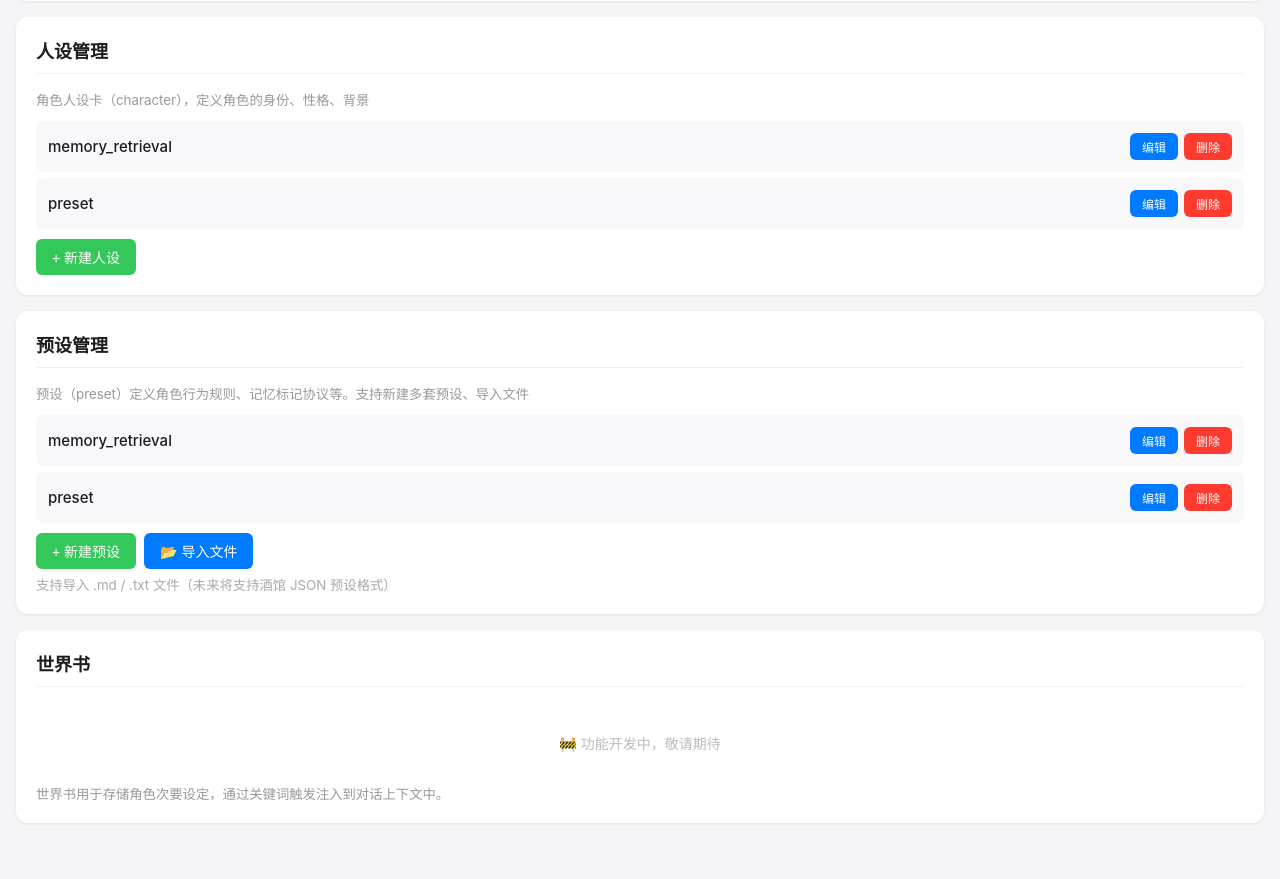
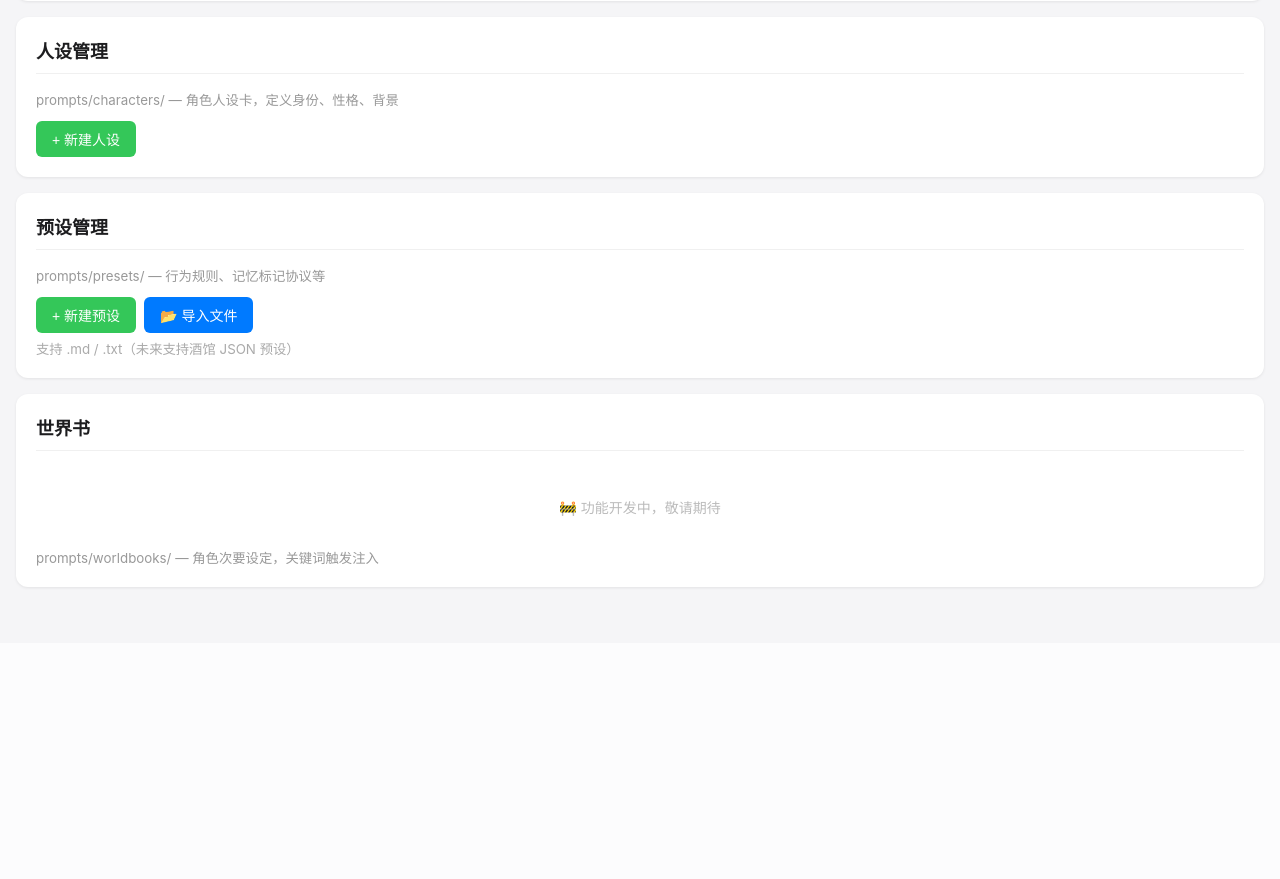
Before and after one commit to yumiao083-w/yumiao083-w.github.io, a Flask app: page /panel/chat in a window 1280 px wide. Shown: the part 419-1298 px from the top of the page. After the commit the page ends 1008 px from the top, so only its background shows below. Run offline with Flask 3, Linux system fonts and the light colour scheme; the visitor is signed in with stand-in values (Sample User, id 1).

Commit message:
fix: 5项修复

```diff
--- a/yuan/templates/home.html
+++ b/yuan/templates/home.html
@@ -251,6 +251,10 @@
             <div class="icon-box icon-settings" id="icon-settings">⚙️</div>
             <span class="icon-label">程序设置</span>
         </a>
+        <a class="app-icon" href="/legacy">
+            <div class="icon-box" id="icon-legacy" style="background: linear-gradient(135deg, #8e8e93, #636366);">📋</div>
+            <span class="icon-label">旧版配置</span>
+        </a>
     </div>
 
     <!-- Bot 开关 -->
--- a/yuan/templates/panel_chat.html
+++ b/yuan/templates/panel_chat.html
@@ -21,12 +21,10 @@
         .save-btn { padding: 10px 24px; background: #007aff; color: white; border: none; border-radius: 8px; font-size: 15px; cursor: pointer; }
         .save-btn:active { opacity: 0.7; }
         .save-status { font-size: 13px; color: #999; }
-        .switch-row { display: flex; justify-content: space-between; align-items: center; padding: 8px 0; }
         .toggle { position: relative; width: 44px; height: 26px; background: #e0e0e0; border-radius: 13px; cursor: pointer; transition: background 0.2s; border: none; }
         .toggle.on { background: #34c759; }
         .toggle .knob { position: absolute; top: 2px; left: 2px; width: 22px; height: 22px; background: white; border-radius: 50%; transition: left 0.2s; box-shadow: 0 1px 3px rgba(0,0,0,0.2); }
         .toggle.on .knob { left: 20px; }
-        /* 用户列表 */
         .user-entry { background: #f8f8fa; border: 1px solid #e8e8ea; border-radius: 10px; padding: 14px; margin-bottom: 8px; }
         .user-entry .entry-row { display: flex; gap: 8px; align-items: center; margin-bottom: 8px; flex-wrap: wrap; }
         .user-entry .entry-row:last-child { margin-bottom: 0; }
@@ -35,14 +33,12 @@
         .user-entry .del-btn { background: #ff3b30; color: white; border: none; padding: 6px 12px; border-radius: 6px; font-size: 12px; cursor: pointer; }
         .add-btn { width: 100%; padding: 10px; background: #f0f0f2; border: 2px dashed #ccc; border-radius: 10px; font-size: 14px; color: #666; cursor: pointer; text-align: center; margin-top: 8px; }
         .add-btn:hover { border-color: #007aff; color: #007aff; }
-        /* 文件列表 */
         .file-item { display: flex; justify-content: space-between; align-items: center; padding: 12px; background: #f8f8fa; border-radius: 8px; margin-bottom: 6px; }
         .file-item .name { font-size: 15px; font-weight: 500; }
         .file-item .actions { display: flex; gap: 6px; }
         .file-item .actions button { border: none; padding: 5px 12px; border-radius: 6px; font-size: 12px; cursor: pointer; }
         .btn-edit { background: #007aff; color: white; }
         .btn-del { background: #ff3b30; color: white; }
-        /* 编辑器 */
         .editor-area { display: none; margin-top: 12px; }
         .editor-area.show { display: block; }
         .editor-area textarea { width: 100%; height: 400px; font-family: monospace; font-size: 13px; padding: 12px; border: 1px solid #ddd; border-radius: 8px; resize: vertical; }
@@ -76,22 +72,17 @@
             <div class="entry-row">
                 <select data-field="character">
                     <option value="">-- 人设 --</option>
-                    {% for file in prompt_files %}
-                    <option value="{{ file }}" {% if item[1] == file %}selected{% endif %}>{{ file }}</option>
-                    {% endfor %}
+                    {% for f in character_files %}<option value="{{ f }}" {% if item[1] == f %}selected{% endif %}>{{ f }}</option>{% endfor %}
                 </select>
                 <select data-field="preset">
                     <option value="">-- 预设 --</option>
-                    {% for file in prompt_files %}
-                    <option value="{{ file }}" {% if item|length >= 4 and item[3] == file %}selected{% endif %}>{{ file }}</option>
-                    {% endfor %}
+                    {% for f in preset_files %}<option value="{{ f }}" {% if item|length >= 4 and item[3] == f %}selected{% endif %}>{{ f }}</option>{% endfor %}
                 </select>
             </div>
         </div>
         {% endfor %}
     </div>
     <div class="add-btn" onclick="addUser()">+ 添加用户</div>
-
     <div class="save-bar">
         <button class="save-btn" onclick="saveUsers()">保存</button>
         <span class="save-status" id="user-status"></span>
@@ -101,49 +92,34 @@
 <!-- ===== 2. 人设管理 ===== -->
 <div class="section-card">
     <h2>人设管理</h2>
-    <small style="color: #999; display: block; margin-bottom: 12px;">角色人设卡（character），定义角色的身份、性格、背景</small>
-
+    <small style="color: #999; display: block; margin-bottom: 12px;">prompts/characters/ — 角色人设卡，定义身份、性格、背景</small>
     <div id="character-list">
-        {% for file in prompt_files %}
-        <div class="file-item" data-file="{{ file }}.md">
-            <span class="name">{{ file }}</span>
-            <div class="actions">
-                <button class="btn-edit" onclick="openEditor('character', '{{ file }}.md')">编辑</button>
-                <button class="btn-del" onclick="deleteFile('{{ file }}.md')">删除</button>
-            </div>
-        </div>
+        {% for f in character_files %}
+        <div class="file-item"><span class="name">{{ f }}</span><div class="actions">
+            <button class="btn-edit" onclick="openEditor('characters','{{ f }}.md')">编辑</button>
+            <button class="btn-del" onclick="deleteFile('characters','{{ f }}.md')">删除</button>
+        </div></div>
         {% endfor %}
     </div>
-
     <div style="margin-top: 10px;">
-        <button style="background: #34c759; color: white; border: none; padding: 8px 16px; border-radius: 6px; font-size: 14px; cursor: pointer;" onclick="showNewEditor('character')">+ 新建人设</button>
+        <button style="background:#34c759;color:white;border:none;padding:8px 16px;border-radius:6px;font-size:14px;cursor:pointer;" onclick="showNewEditor('characters')">+ 新建人设</button>
     </div>
-
-    <!-- 新建 -->
-    <div class="editor-area" id="character-new-area">
-        <div class="field">
-            <label>文件名（不含 .md）</label>
-            <input type="text" id="character-new-name" placeholder="例：角色名">
-        </div>
-        <textarea id="character-new-content" placeholder="在此输入人设内容..." oninput="updateWc('character-new')"></textarea>
+    <div class="editor-area" id="characters-new-area">
+        <div class="field"><label>文件名（不含 .md）</label><input type="text" id="characters-new-name" placeholder="例：角色名"></div>
+        <textarea id="characters-new-content" placeholder="输入人设内容..." oninput="updateWc('characters-new')"></textarea>
         <div class="editor-bar">
-            <button style="background: #34c759; color: white;" onclick="createFile('character')">创建</button>
-            <button style="background: #8e8e93; color: white;" onclick="hideEditor('character-new')">取消</button>
-            <span class="word-count" id="character-new-wc">0 字</span>
+            <button style="background:#34c759;color:white;" onclick="createFile('characters')">创建</button>
+            <button style="background:#8e8e93;color:white;" onclick="hideEditor('characters-new')">取消</button>
+            <span class="word-count" id="characters-new-wc">0 字</span>
         </div>
     </div>
-
-    <!-- 编辑 -->
-    <div class="editor-area" id="character-edit-area">
-        <div class="field">
-            <label>文件名</label>
-            <input type="text" id="character-edit-name">
-        </div>
-        <textarea id="character-edit-content" oninput="updateWc('character-edit')"></textarea>
+    <div class="editor-area" id="characters-edit-area">
+        <div class="field"><label>文件名</label><input type="text" id="characters-edit-name"></div>
+        <textarea id="characters-edit-content" oninput="updateWc('characters-edit')"></textarea>
         <div class="editor-bar">
-            <button style="background: #007aff; color: white;" onclick="saveFile('character')">保存</button>
-            <button style="background: #8e8e93; color: white;" onclick="hideEditor('character-edit')">取消</button>
-            <span class="word-count" id="character-edit-wc">0 字</span>
+            <button style="background:#007aff;color:white;" onclick="saveFile('characters')">保存</button>
+            <button style="background:#8e8e93;color:white;" onclick="hideEditor('characters-edit')">取消</button>
+            <span class="word-count" id="characters-edit-wc">0 字</span>
         </div>
     </div>
 </div>
@@ -151,54 +127,39 @@
 <!-- ===== 3. 预设管理 ===== -->
 <div class="section-card">
     <h2>预设管理</h2>
-    <small style="color: #999; display: block; margin-bottom: 12px;">预设（preset）定义角色行为规则、记忆标记协议等。支持新建多套预设、导入文件</small>
-
-    <div id="preset-list">
-        {% for file in prompt_files %}
-        <div class="file-item" data-file="{{ file }}.md">
-            <span class="name">{{ file }}</span>
-            <div class="actions">
-                <button class="btn-edit" onclick="openEditor('preset', '{{ file }}.md')">编辑</button>
-                <button class="btn-del" onclick="deleteFile('{{ file }}.md')">删除</button>
-            </div>
-        </div>
+    <small style="color: #999; display: block; margin-bottom: 12px;">prompts/presets/ — 行为规则、记忆标记协议等</small>
+    <div id="presets-list">
+        {% for f in preset_files %}
+        <div class="file-item"><span class="name">{{ f }}</span><div class="actions">
+            <button class="btn-edit" onclick="openEditor('presets','{{ f }}.md')">编辑</button>
+            <button class="btn-del" onclick="deleteFile('presets','{{ f }}.md')">删除</button>
+        </div></div>
         {% endfor %}
     </div>
-
     <div style="margin-top: 10px; display: flex; gap: 8px; flex-wrap: wrap;">
-        <button style="background: #34c759; color: white; border: none; padding: 8px 16px; border-radius: 6px; font-size: 14px; cursor: pointer;" onclick="showNewEditor('preset')">+ 新建预设</button>
-        <label style="background: #007aff; color: white; border: none; padding: 8px 16px; border-radius: 6px; font-size: 14px; cursor: pointer; display: inline-block;">
+        <button style="background:#34c759;color:white;border:none;padding:8px 16px;border-radius:6px;font-size:14px;cursor:pointer;" onclick="showNewEditor('presets')">+ 新建预设</button>
+        <label style="background:#007aff;color:white;border:none;padding:8px 16px;border-radius:6px;font-size:14px;cursor:pointer;display:inline-block;">
             📂 导入文件
-            <input type="file" accept=".md,.txt,.json" style="display: none;" onchange="importPreset(this)">
+            <input type="file" accept=".md,.txt,.json" style="display:none;" onchange="importFile('presets',this)">
         </label>
     </div>
-    <small style="color: #aaa; margin-top: 6px; display: block;">支持导入 .md / .txt 文件（未来将支持酒馆 JSON 预设格式）</small>
-
-    <!-- 新建 -->
-    <div class="editor-area" id="preset-new-area">
-        <div class="field">
-            <label>文件名（不含 .md）</label>
-            <input type="text" id="preset-new-name" placeholder="例：preset_v2">
-        </div>
-        <textarea id="preset-new-content" placeholder="在此输入预设内容..." oninput="updateWc('preset-new')"></textarea>
+    <small style="color: #aaa; margin-top: 6px; display: block;">支持 .md / .txt（未来支持酒馆 JSON 预设）</small>
+    <div class="editor-area" id="presets-new-area">
+        <div class="field"><label>文件名（不含 .md）</label><input type="text" id="presets-new-name" placeholder="例：preset_v2"></div>
+        <textarea id="presets-new-content" placeholder="输入预设内容..." oninput="updateWc('presets-new')"></textarea>
         <div class="editor-bar">
-            <button style="background: #34c759; color: white;" onclick="createFile('preset')">创建</button>
-            <button style="background: #8e8e93; color: white;" onclick="hideEditor('preset-new')">取消</button>
-            <span class="word-count" id="preset-new-wc">0 字</span>
+            <button style="background:#34c759;color:white;" onclick="createFile('presets')">创建</button>
+            <button style="background:#8e8e93;color:white;" onclick="hideEditor('presets-new')">取消</button>
+            <span class="word-count" id="presets-new-wc">0 字</span>
         </div>
     </div>
-
-    <!-- 编辑 -->
-    <div class="editor-area" id="preset-edit-area">
-        <div class="field">
-            <label>文件名</label>
-            <input type="text" id="preset-edit-name">
-        </div>
-        <textarea id="preset-edit-content" oninput="updateWc('preset-edit')"></textarea>
+    <div class="editor-area" id="presets-edit-area">
+        <div class="field"><label>文件名</label><input type="text" id="presets-edit-name"></div>
+        <textarea id="presets-edit-content" oninput="updateWc('presets-edit')"></textarea>
         <div class="editor-bar">
-            <button style="background: #007aff; color: white;" onclick="saveFile('preset')">保存</button>
-            <button style="background: #8e8e93; color: white;" onclick="hideEditor('preset-edit')">取消</button>
-            <span class="word-count" id="preset-edit-wc">0 字</span>
+            <button style="background:#007aff;color:white;" onclick="saveFile('presets')">保存</button>
+            <button style="background:#8e8e93;color:white;" onclick="hideEditor('presets-edit')">取消</button>
+            <span class="word-count" id="presets-edit-wc">0 字</span>
         </div>
     </div>
 </div>
@@ -207,11 +168,10 @@
 <div class="section-card">
     <h2>世界书</h2>
     <p style="color: #bbb; text-align: center; padding: 30px 0; font-size: 14px;">🚧 功能开发中，敬请期待</p>
-    <small style="color: #999;">世界书用于存储角色次要设定，通过关键词触发注入到对话上下文中。</small>
+    <small style="color: #999;">prompts/worldbooks/ — 角色次要设定，关键词触发注入</small>
 </div>
 
 <script>
-// ===== 通用工具 =====
 function saveFields(fields, statusId) {
     const s = document.getElementById(statusId);
     s.textContent = '保存中...'; s.style.color = '#999';
@@ -238,23 +198,17 @@ function addUser() {
     div.innerHTML = `
         <div class="entry-row">
             <input type="text" placeholder="微信昵称" data-field="nick">
-            <label style="font-size: 12px; white-space: nowrap; display: flex; align-items: center; gap: 4px;">
+            <label style="font-size:12px;white-space:nowrap;display:flex;align-items:center;gap:4px;">
                 <input type="checkbox" data-field="auto" checked> 主动消息
             </label>
             <button class="del-btn" onclick="this.closest('.user-entry').remove()">删除</button>
         </div>
         <div class="entry-row">
-            <select data-field="character">
-                <option value="">-- 人设 --</option>
-                {% for file in prompt_files %}
-                <option value="{{ file }}">{{ file }}</option>
-                {% endfor %}
+            <select data-field="character"><option value="">-- 人设 --</option>
+                {% for f in character_files %}<option value="{{ f }}">{{ f }}</option>{% endfor %}
             </select>
-            <select data-field="preset">
-                <option value="">-- 预设 --</option>
-                {% for file in prompt_files %}
-                <option value="{{ file }}">{{ file }}</option>
-                {% endfor %}
+            <select data-field="preset"><option value="">-- 预设 --</option>
+                {% for f in preset_files %}<option value="{{ f }}">{{ f }}</option>{% endfor %}
             </select>
         </div>
     `;
@@ -274,8 +228,8 @@ function saveUsers() {
     saveFields({ LISTEN_LIST: listenList }, 'user-status');
 }
 
-// ===== 文件管理（人设 & 预设共用） =====
-let editingFile = {};  // { character: 'xxx.md', preset: 'yyy.md' }
+// ===== 文件管理（人设 & 预设共用新 API） =====
+let editingFile = {};
 
 function showNewEditor(area) {
     document.getElementById(area + '-new-area').classList.add('show');
@@ -285,16 +239,13 @@ function showNewEditor(area) {
     updateWc(area + '-new');
 }
 
-function hideEditor(areaId) {
-    document.getElementById(areaId + '-area').classList.remove('show');
-}
+function hideEditor(areaId) { document.getElementById(areaId + '-area').classList.remove('show'); }
 
 function openEditor(area, filename) {
     editingFile[area] = filename;
     document.getElementById(area + '-edit-area').classList.add('show');
     document.getElementById(area + '-new-area').classList.remove('show');
-
-    fetch(`/edit_prompt/${encodeURIComponent(filename)}`)
+    fetch(`/api/prompt_file/${area}/${encodeURIComponent(filename)}`)
         .then(r => r.json())
         .then(d => {
             document.getElementById(area + '-edit-name').value = d.filename || filename;
@@ -308,91 +259,58 @@ function saveFile(area) {
     const filename = document.getElementById(area + '-edit-name').value.trim();
     const content = document.getElementById(area + '-edit-content').value;
     if (!filename) { alert('文件名不能为空'); return; }
-
-    const formData = new FormData();
-    formData.append('filename', filename);
-    formData.append('content', content);
-
-    fetch(`/edit_prompt/${encodeURIComponent(editingFile[area])}`, { method: 'POST', body: formData })
-        .then(r => r.json())
-        .then(d => {
-            if (d.error) alert('保存失败: ' + d.error);
-            else { alert('✅ 已保存'); location.reload(); }
-        })
-        .catch(e => alert('保存失败: ' + e.message));
+    fetch(`/api/prompt_file/${area}/${encodeURIComponent(editingFile[area])}`, {
+        method: 'POST', headers: {'Content-Type': 'application/json'},
+        body: JSON.stringify({ filename: filename, content: content })
+    })
+    .then(r => r.json())
+    .then(d => { if (d.error) alert('保存失败: ' + d.error); else { alert('✅ 已保存'); location.reload(); } })
+    .catch(e => alert('保存失败: ' + e.message));
 }
 
 function createFile(area) {
     const name = document.getElementById(area + '-new-name').value.trim();
     const content = document.getElementById(area + '-new-content').value;
     if (!name) { alert('请输入文件名'); return; }
-
-    const formData = new FormData();
-    formData.append('filename', name.endsWith('.md') ? name : name + '.md');
-    formData.append('content', content);
-
-    fetch('/create_prompt', { method: 'POST', body: formData })
-        .then(r => r.json())
-        .then(d => {
-            if (d.error) alert('创建失败: ' + d.error);
-            else { alert('✅ 已创建'); location.reload(); }
-        })
-        .catch(e => alert('创建失败: ' + e.message));
+    fetch(`/api/prompt_file/${area}`, {
+        method: 'PUT', headers: {'Content-Type': 'application/json'},
+        body: JSON.stringify({ filename: name.endsWith('.md') ? name : name + '.md', content: content })
+    })
+    .then(r => r.json())
+    .then(d => { if (d.error) alert('创建失败: ' + d.error); else { alert('✅ 已创建'); location.reload(); } })
+    .catch(e => alert('创建失败: ' + e.message));
 }
 
-function deleteFile(filename) {
+function deleteFile(area, filename) {
     if (!confirm(`确定删除 "${filename}"？`)) return;
-    fetch(`/delete_prompt/${encodeURIComponent(filename)}`, { method: 'POST' })
-        .then(r => r.json())
-        .then(d => {
-            if (d.error) alert('删除失败: ' + d.error);
-            else location.reload();
-        })
-        .catch(e => alert('删除失败: ' + e.message));
+    fetch(`/api/prompt_file/${area}/${encodeURIComponent(filename)}`, { method: 'DELETE' })
+    .then(r => r.json())
+    .then(d => { if (d.error) alert('删除失败: ' + d.error); else location.reload(); })
+    .catch(e => alert('删除失败: ' + e.message));
 }
 
-// ===== 预设导入 =====
-function importPreset(input) {
+function importFile(area, input) {
     const file = input.files[0];
     if (!file) return;
-
     const reader = new FileReader();
     reader.onload = function(e) {
         let content = e.target.result;
         let filename = file.name;
-
-        // JSON 格式预设（未来扩展：酒馆格式解析）
         if (filename.endsWith('.json')) {
-            try {
-                const json = JSON.parse(content);
-                // 简单处理：如果 JSON 有 content/description 字段就提取
-                content = json.content || json.description || JSON.stringify(json, null, 2);
-                filename = filename.replace('.json', '.md');
-            } catch(e) {
-                alert('JSON 解析失败: ' + e.message);
-                return;
-            }
+            try { const j = JSON.parse(content); content = j.content || j.description || content; filename = filename.replace('.json', '.md'); } catch(e) { alert('JSON 解析失败'); return; }
         }
-
-        // 去掉扩展名作为预设名
-        const name = filename.replace(/\.(md|txt|json)$/, '');
-
-        const formData = new FormData();
-        formData.append('filename', name + '.md');
-        formData.append('content', content);
-
-        fetch('/create_prompt', { method: 'POST', body: formData })
-            .then(r => r.json())
-            .then(d => {
-                if (d.error) alert('导入失败: ' + d.error);
-                else { alert(`✅ 已导入 "${name}"`); location.reload(); }
-            })
-            .catch(e => alert('导入失败: ' + e.message));
+        const name = filename.replace(/\.(md|txt|json)$/, '') + '.md';
+        fetch(`/api/prompt_file/${area}`, {
+            method: 'PUT', headers: {'Content-Type': 'application/json'},
+            body: JSON.stringify({ filename: name, content: content })
+        })
+        .then(r => r.json())
+        .then(d => { if (d.error) alert('导入失败: ' + d.error); else { alert('✅ 已导入'); location.reload(); } })
+        .catch(e => alert('导入失败: ' + e.message));
     };
     reader.readAsText(file);
-    input.value = '';  // 重置 file input
+    input.value = '';
 }
 </script>
-
 </body>
 </html>
```
Also changed, not shown: yuan/config_editor.py (+91 -6 lines), yuan/templates/panel_api.html (+26 -6 lines), yuan/templates/panel_settings.html (+10 -0 lines).
